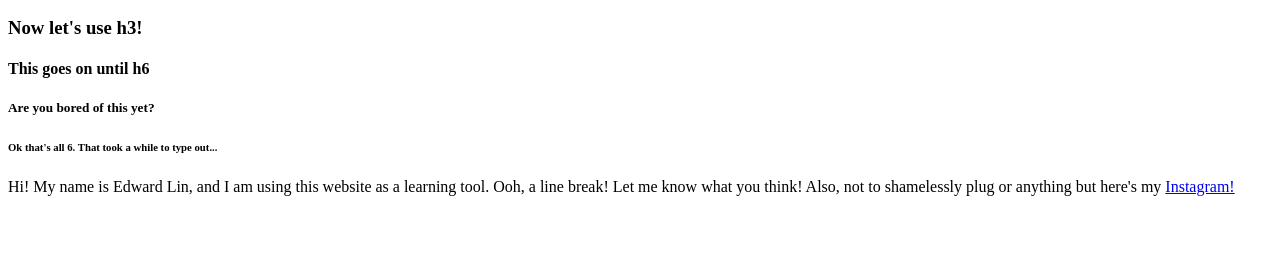
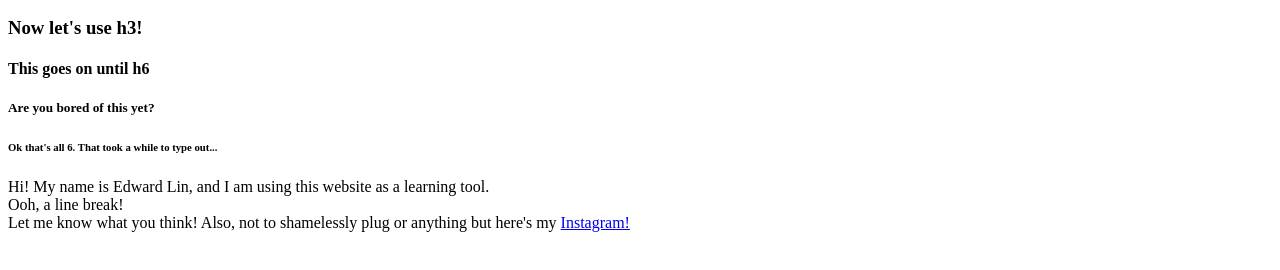
Before and after one commit to linedward0416/EdwardLearning, a plain HTML site: page index.html in a window 1280 px wide. Shown: the part 110-380 px from the top of the page. Drawn offline with Linux system fonts and the light colour scheme.

Commit message:
Add files via upload

```diff
--- a/index.html
+++ b/index.html
@@ -15,11 +15,11 @@
 		<h6>Ok that's all 6. That took a while to type out...</h6>
 
 		<p> Hi! My name is Edward Lin, and I am using this website as a learning tool.
-		<br\>
+		<br />
 		Ooh, a line break!
-		<br\>
+		<br />
 		Let me know what you think!
-		<b4\> Also, not to shamelessly plug or anything but here's my <a href="https://www.instagram.com/lin.edward/">Instagram!</a>
+		<b4 /> Also, not to shamelessly plug or anything but here's my <a href="https://www.instagram.com/lin.edward/">Instagram!</a>
 		</p>
 </body>
 </html>
```
